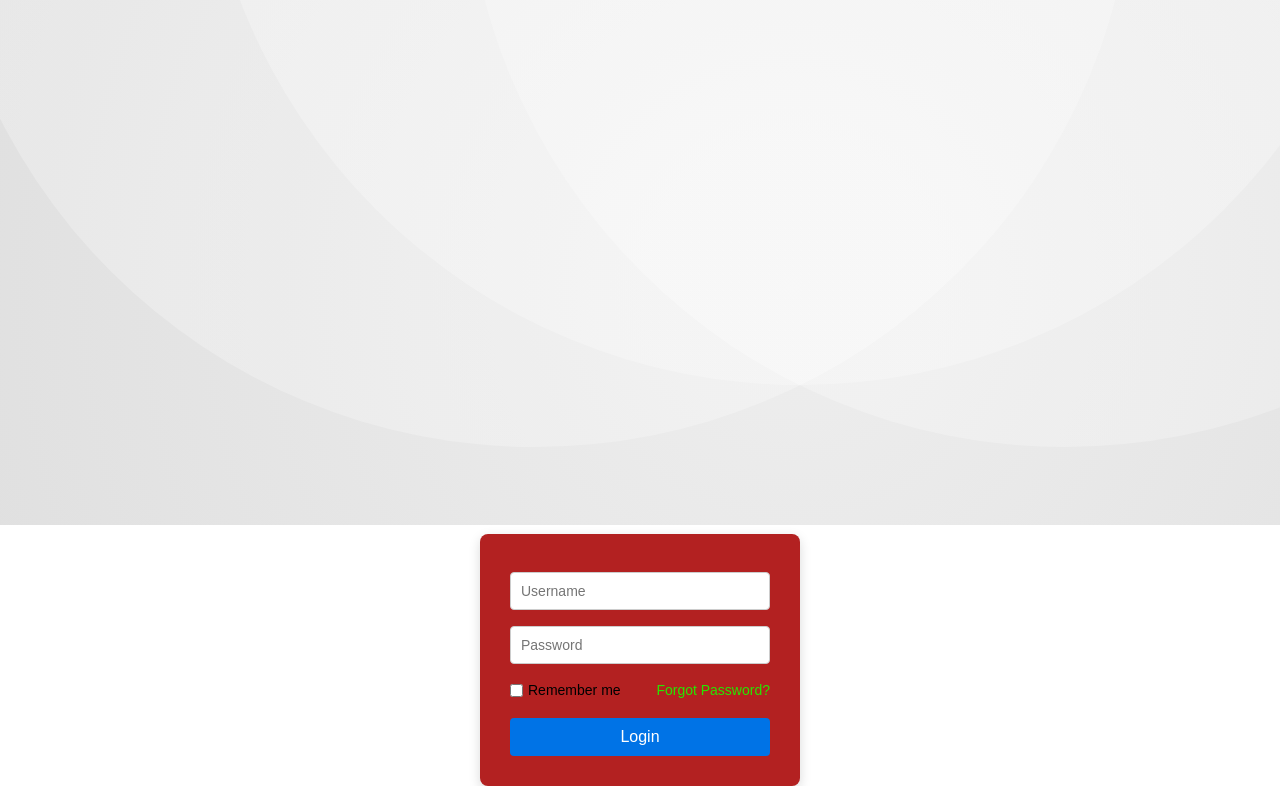
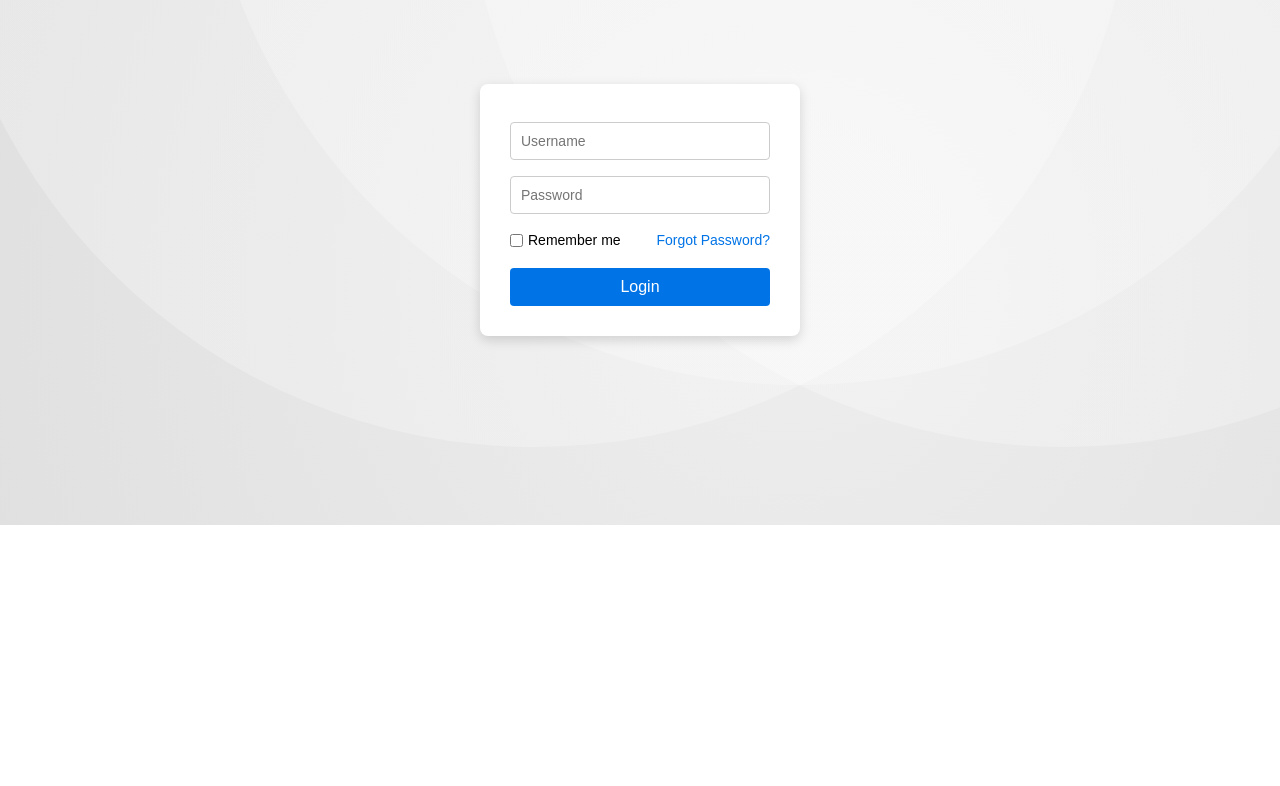
Before and after one commit to prakashudaya621-beep/HALoginPage, a plain HTML site: page index.html in a window 1280 px wide. Shown: the part 275-1061 px from the top of the page. After the commit the page ends 800 px from the top, so only its background shows below. Drawn offline with Linux system fonts and the light colour scheme.

Commit message:
today final update

```diff
--- a/index.html
+++ b/index.html
@@ -27,11 +27,11 @@
       flex-direction: column;
       align-items: center;
       justify-content: center;
-      gap: 1000px;
+      gap: 100px;
     }
 
     .login-box {
-      background: #b32121;
+      background: #fff;
       padding: 30px;
       border-radius: 8px;
       box-shadow: 0 4px 12px rgba(0,0,0,0.15);
@@ -74,7 +74,7 @@
     }
 
     .options a {
-      color: #26e600;
+      color: #0073e6;
       text-decoration: none;
     }
 
```
